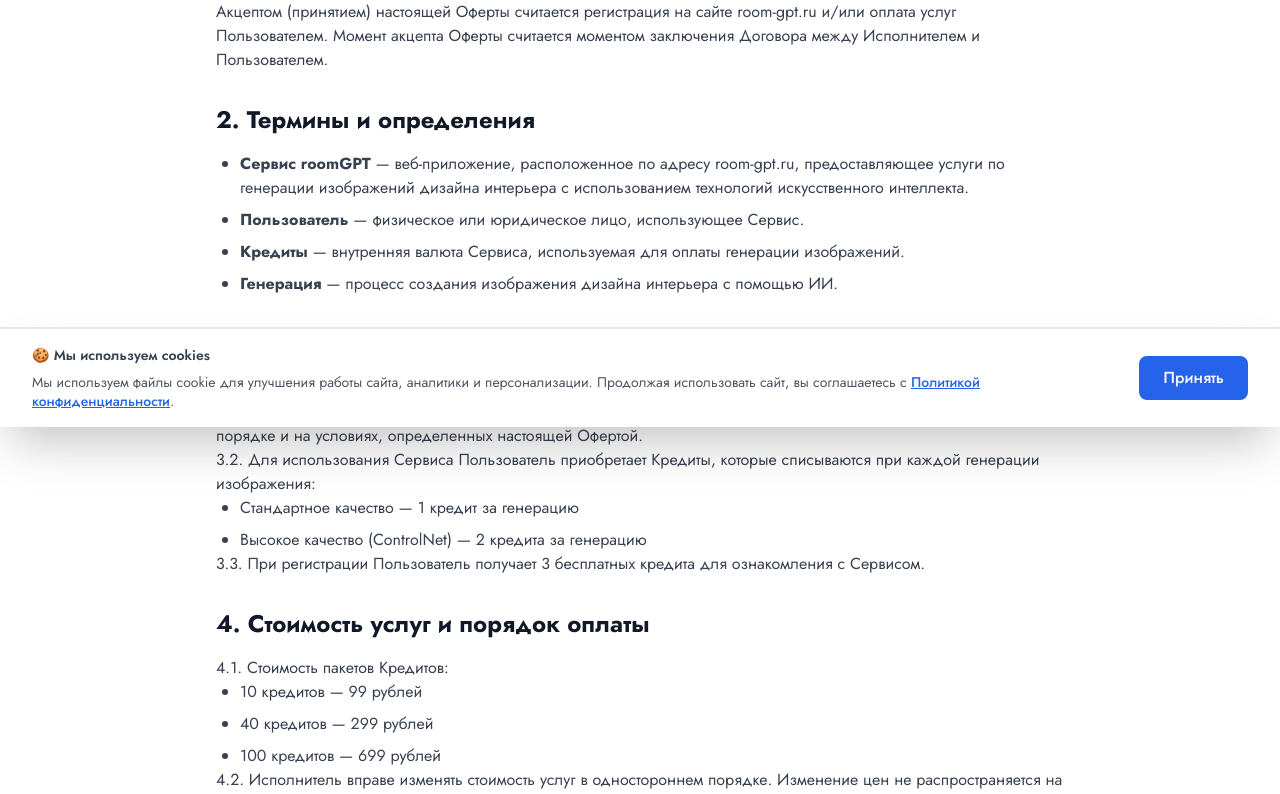
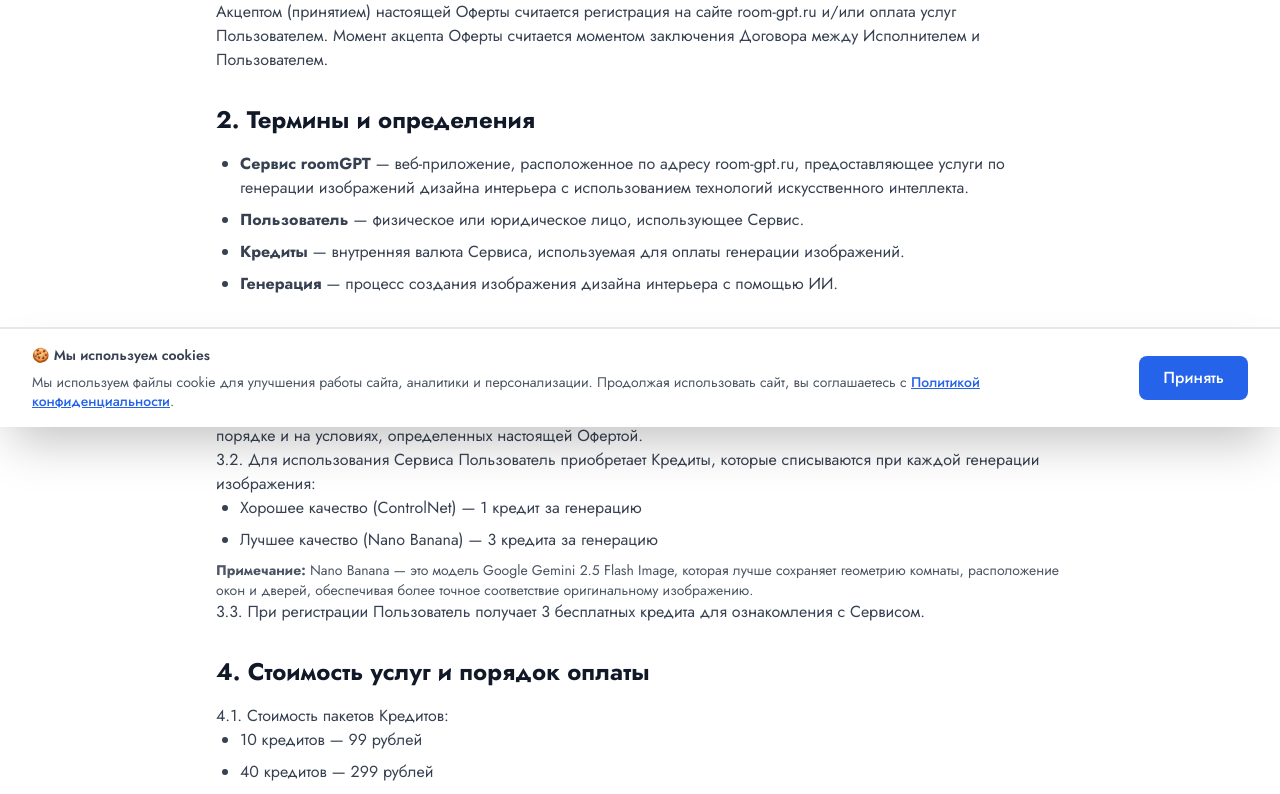
Before and after one commit to Sansayich/-roomai-redesign, a Next.js app: page /terms in a window 1280 px wide. Shown: the part 373-1167 px from the top of the page. Built offline with nearby package versions, Linux system fonts and the light colour scheme; no server answers.

Commit message:
feat: улучшено отображение истории генераций - стиль покрупнее, время генерации сереньким, обновлена оферта с новыми тарифами и описанием nano banana

```diff
--- a/app/generate/page.tsx
+++ b/app/generate/page.tsx
@@ -443,11 +443,20 @@
                   {generationHistory.map((item) => (
                     <div key={item.id} className="bg-gray-50 rounded-xl border border-gray-200 p-4">
                       <div className="mb-3">
-                        <div className="text-xs text-gray-500 mb-1">
-                          {item.style} • {item.quality} • {item.roomType}
+                        <div className="text-sm font-medium text-gray-800 mb-1">
+                          {item.style}
                         </div>
-                        <div className="text-xs text-gray-400">
-                          {item.timestamp.toLocaleString('ru-RU')}
+                        <div className="text-xs text-gray-500">
+                          {item.quality} • {item.roomType}
+                        </div>
+                        <div className="text-xs text-gray-400 mt-1">
+                          {item.timestamp.toLocaleString('ru-RU', {
+                            day: '2-digit',
+                            month: '2-digit',
+                            year: 'numeric',
+                            hour: '2-digit',
+                            minute: '2-digit'
+                          })}
                         </div>
                       </div>
                       <div className="relative group">
--- a/app/terms/page.tsx
+++ b/app/terms/page.tsx
@@ -49,9 +49,14 @@
               при каждой генерации изображения:
             </p>
             <ul className="list-disc pl-6 space-y-2">
-              <li>Стандартное качество — 1 кредит за генерацию</li>
-              <li>Высокое качество (ControlNet) — 2 кредита за генерацию</li>
+              <li>Хорошее качество (ControlNet) — 1 кредит за генерацию</li>
+              <li>Лучшее качество (Nano Banana) — 3 кредита за генерацию</li>
             </ul>
+            <p className="text-sm text-gray-600 mt-2">
+              <strong>Примечание:</strong> Nano Banana — это модель Google Gemini 2.5 Flash Image,
+              которая лучше сохраняет геометрию комнаты, расположение окон и дверей,
+              обеспечивая более точное соответствие оригинальному изображению.
+            </p>
             <p>
               3.3. При регистрации Пользователь получает 3 бесплатных кредита для ознакомления с Сервисом.
             </p>
```
